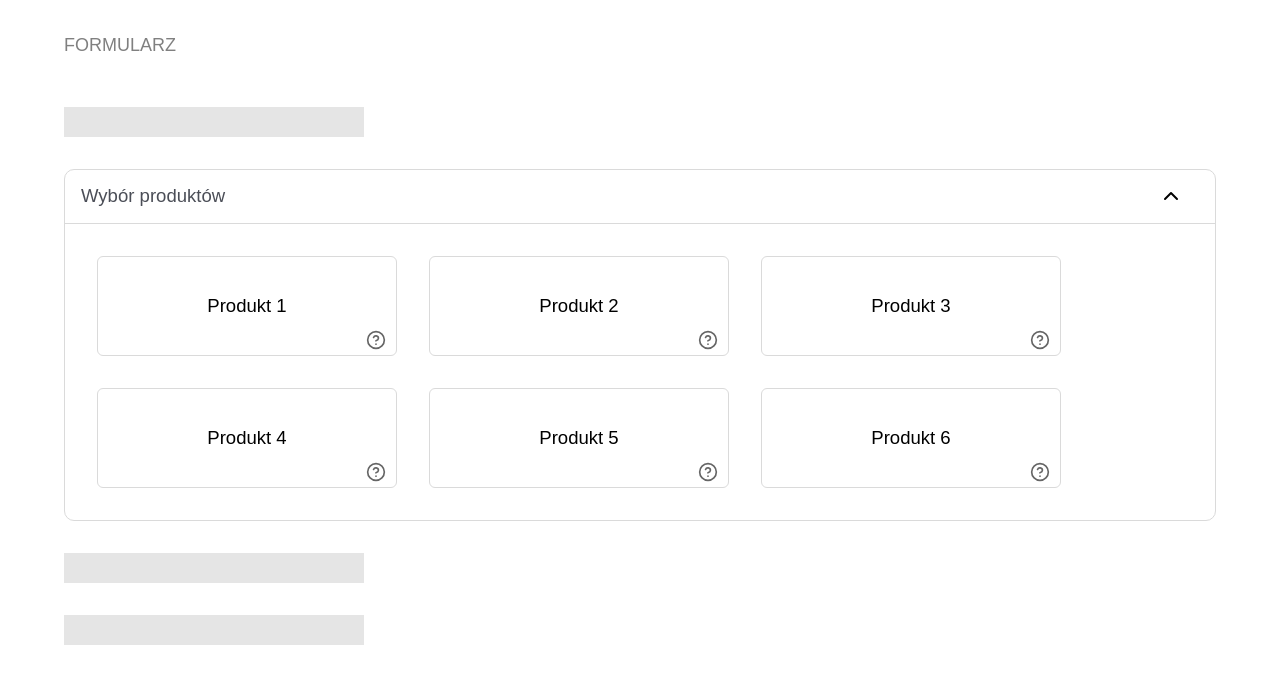
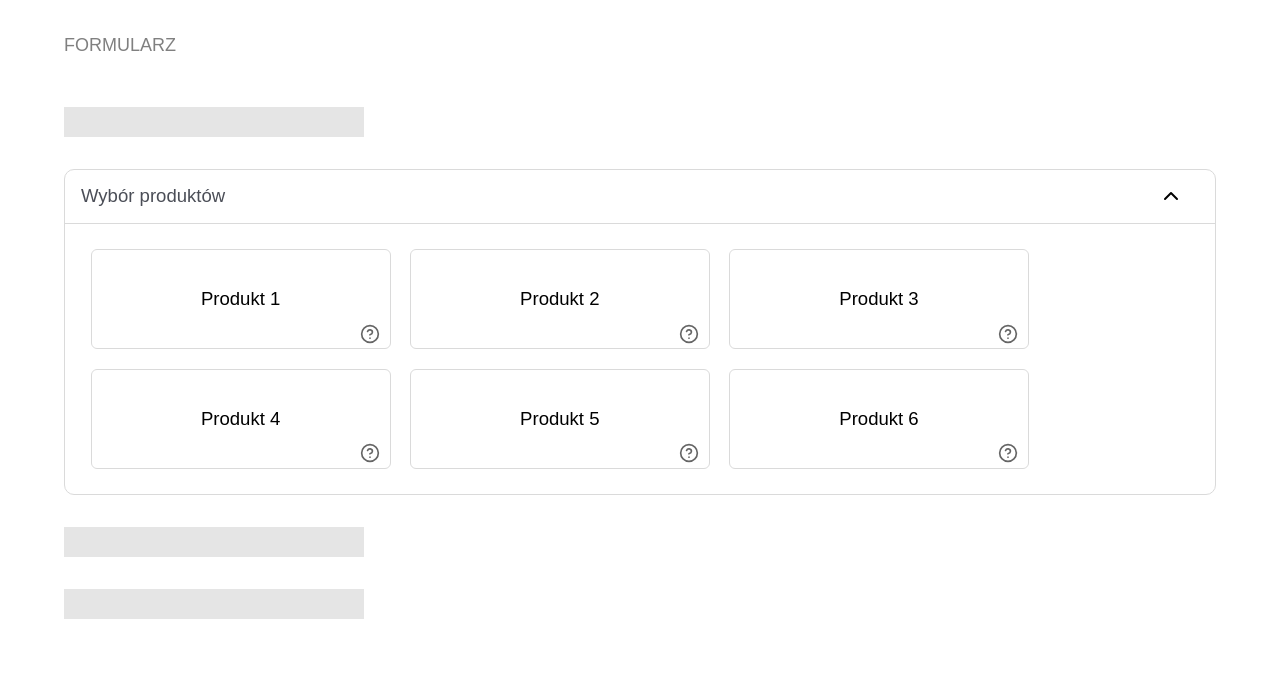
Before and after one commit to mikolajwaskowski/angular-cva, an Angular app: page / in a window 1280 px wide. Shown: the top 684 px of the page. Built offline with nearby package versions, Linux system fonts and the light colour scheme.

Commit message:
Product item RWD fix

```diff
--- a/src/app/components/products-input-item/products-input-item.component.scss
+++ b/src/app/components/products-input-item/products-input-item.component.scss
@@ -1,12 +1,16 @@
+:host {
+  width: 300px;
+  max-width: 100%;
+  margin: 0.6rem;
+}
+
 button {
   position: relative;
   background: transparent;
   border: 1px solid var(--border-color);
   border-radius: var(--border-radius-sm);
   padding: 1rem 2rem;
-  margin: 1rem;
-  width: 300px;
-  max-width: 100%;
+  width: 100%;
   min-height: 100px;
   font-size: 1.16rem;
 
```
